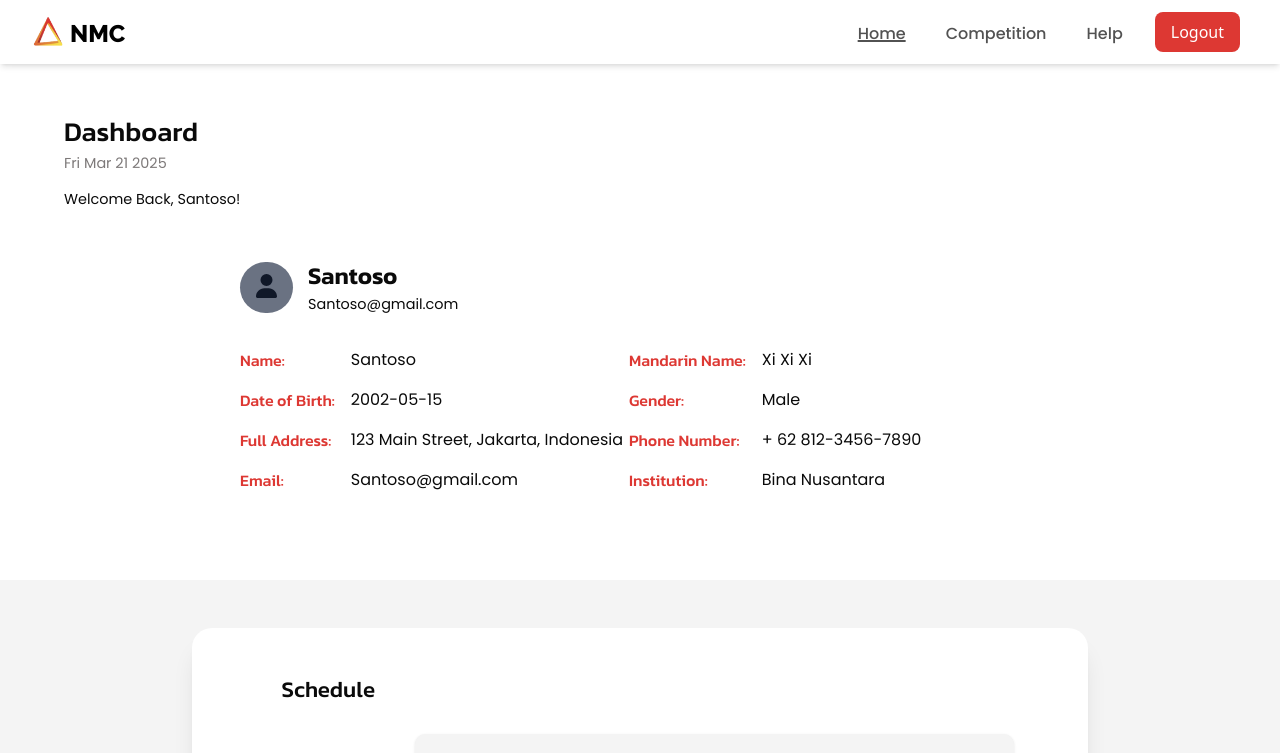
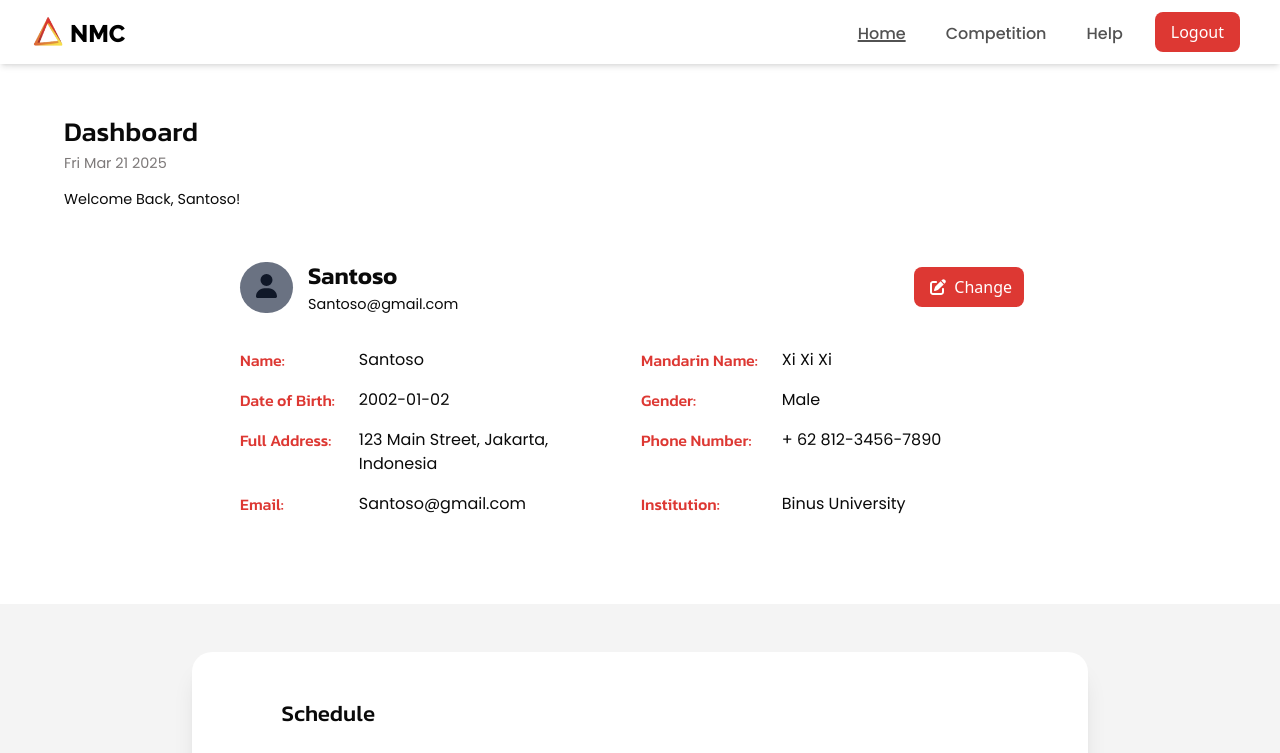
Before and after one commit to Ella-Raputri/WADS-FinalProject, a React (Vite) app in the folder frontend/: page /userhome in a window 1280 px wide. Shown: the top 753 px of the page. Built offline with nearby package versions, Linux system fonts and the light colour scheme.

Commit message:
HomepageUpdate

```diff
--- /dev/null
+++ b/frontend/src/components/EditAccount.jsx
@@ -0,0 +1,65 @@
+import Modal from "react-modal";
+import { useEffect, useState } from "react";
+
+export const EditAccount = ({isOpen, setIsOpen, userName, mandarinName, email, dateOfBirth, gender, address, phoneNumber, institution, setUsername, setMandarinName, setEmail, setDateOfBirth, setGender, setAddress, setPhoneNumber, setInstitution}) => {
+
+    useEffect(() => {
+        if (isOpen) {
+            document.body.style.overflow="hidden";
+        }
+        return () => {
+            document.body.style.overflow="auto";
+        }
+    })
+
+    const [userNameText, setUserNameText] = useState(userName);
+    const [mandarinNameText, setMandarinNameText] = useState(mandarinName);
+    const [emailText, setEmailText] = useState(email);
+    const [dateOfBirthText, setDateOfBirthText] = useState(dateOfBirth);
+    const [genderText, setGenderText] = useState(gender);
+    const [addressText, setAddressText] = useState(address);
+    const [phoneNumberText, setPhoneNumberText] = useState(phoneNumber);
+    const [institutionText, setInstitutionText] = useState(institution);
+
+    const applyChanges = () => {
+        setUsername(userNameText);
+        setMandarinName(mandarinNameText);
+        setEmail(emailText);
+        setDateOfBirth(dateOfBirthText);
+        setGender(genderText);
+        setAddress(addressText);
+        setPhoneNumber(phoneNumberText);
+        setInstitution(institutionText);
+
+        alert("Changes Applied!")
+    }
+
+    return(
+        <Modal isOpen={isOpen} onRequestClose={() => {
+            setIsOpen(false);
+        }} className="items-center font-poppins flex flex-col w-[90%] md:w-[70%] bg-white mx-auto shadow-xl relative overflow-y-auto scrollbar-thin rounded-[10px] xl:max-w-[1200px] 2xl:max-w-[1800px]" overlayClassName="flex justify-center items-center inset-0 fixed z-1000 bg-[rgba(0,0,0,0.5)] overflow-hidden">
+            <p className="font-kanit text-center text-[1.3rem] mt-[1.5em]">Edit Account</p>
+            <span className="text-[2.3rem] xl:text-[2.7rem] absolute top-0 right-0 mr-[1em] md:mr-[1.5em] mt-[0.4em] cursor-pointer" onClick={() => {setIsOpen(false)}}>&times;</span>
+
+            <div className="grid grid-cols-[auto] max-h-[60vh] lg:max-h-none overflow-y-auto sm:grid-cols-[auto_1fr] gap-y-[0.5em] md:gap-y-[1.2em] gap-x-[1.5em] mt-[2em]">
+                <p>Name:</p>
+                <input type="text" className="rounded-[5px] border border-black pl-[1em] text-gray-500" value={userNameText} onChange={(e) => {setUserNameText(e.target.value)}} />
+                <p>Mandarin Name:</p>
+                <input type="text" className="rounded-[5px] border border-black pl-[1em] text-gray-500" value={mandarinNameText} onChange={(e) => {setMandarinNameText(e.target.value)}} />
+                <p>Date of Birth:</p>
+                <input type="text" className="rounded-[5px] border border-black pl-[1em] text-gray-500" value={dateOfBirthText} onChange={(e) => {setDateOfBirthText(e.target.value)}} />
+                <p>Gender:</p>
+                <input type="text" className="rounded-[5px] border border-black pl-[1em] text-gray-500" value={genderText} onChange={(e) => {setGenderText(e.target.value)}} />
+                <p>Full Address:</p>
+                <input type="text" className="rounded-[5px] border border-black pl-[1em] text-gray-500" value={addressText} onChange={(e) => {setAddressText(e.target.value)}} />
+                <p>Phone Number:</p>
+                <input type="text" className="rounded-[5px] border border-black pl-[1em] text-gray-500" value={phoneNumberText} onChange={(e) => {setPhoneNumberText(e.target.value)}} />
+                <p>Email:</p>
+                <input type="text" className="rounded-[5px] border border-black pl-[1em] text-gray-500" value={emailText} onChange={(e) => {setEmailText(e.target.value)}} />
+                <p>Institution:</p>
+                <input type="text" className="rounded-[5px] border border-black pl-[1em] text-gray-500" value={institutionText} onChange={(e) => {setInstitutionText(e.target.value)}} />
+            </div>
+             <button className='color-component-red rounded-md hover:!bg-red-700 duration-300 text-white cursor-pointer py-2 px-3 mt-[2em] mb-[2em]' onClick={() => {applyChanges()}}>Save Changes</button>
+        </Modal>
+    );
+}
--- a/frontend/src/components/UpcomingCompetitionsList.jsx
+++ b/frontend/src/components/UpcomingCompetitionsList.jsx
@@ -40,8 +40,8 @@ export const UpcomingCompetitionsList = ({competitions}) => {
                 allowTouchMove={false}
                 onSwiper={(Swiper) => {swiperRef.current = Swiper}}
                 onSlideChange={() => updateChange()}>
-                {competitions.map((competition) => (
-                    <SwiperSlide className='flex flex-col items-center'>
+                {competitions.map((competition, index) => (
+                    <SwiperSlide className='flex flex-col items-center' key={index}>
                         <div className="overflow-hidden h-[20vh] max-h-[180px] w-[100%] lg:aspect-[7.5/3.5] lg:h-auto border bg-white">
                             <img src="image_placeholder.jpeg" className="h-[100%] w-[100%] object-center object-cover" />
                         </div>
--- a/frontend/src/components/UserData.jsx
+++ b/frontend/src/components/UserData.jsx
@@ -1,25 +1,25 @@
 export const UserData = ({name, mandarinName, DOB, gender, fullAddress, phoneNumber, email, institution}) => {
     return(
-        <div className="grid grid-cols-[auto_1fr] md:grid-cols-[auto_1fr_auto_1fr] gap-y-[1em] mt-[2em]">
+        <div className="grid grid-cols-[auto_1fr] md:grid-cols-[auto_1fr_auto_1fr] gap-y-[1em] gap-x-[1.5em] mt-[2em]">
                 <p className="text-[#DD3833] font-medium font-kanit">Name:</p>
-                <p className="font-poppins pl-[1em]">{name}</p>
+                <p className="font-poppins">{name}</p>
                 <p className="text-[#DD3833] font-medium font-kanit">Mandarin Name:</p>
-                <p className="font-poppins pl-[1em]">{mandarinName}</p>
+                <p className="font-poppins">{mandarinName}</p>
 
                 <p className="text-[#DD3833] font-medium font-kanit">Date of Birth:</p>
-                <p className="font-poppins pl-[1em]">{DOB}</p>
+                <p className="font-poppins">{DOB}</p>
                 <p className="text-[#DD3833] font-medium font-kanit">Gender:</p>
-                <p className="font-poppins pl-[1em]">{gender}</p>
+                <p className="font-poppins">{gender}</p>
 
                 <p className="text-[#DD3833] font-medium font-kanit">Full Address:</p>
-                <p className="font-poppins pl-[1em]">{fullAddress}</p>
+                <p className="font-poppins">{fullAddress}</p>
                 <p className="text-[#DD3833] font-medium font-kanit">Phone Number:</p>
-                <p className="font-poppins pl-[1em]">{phoneNumber}</p>
+                <p className="font-poppins">{phoneNumber}</p>
 
                 <p className="text-[#DD3833] font-medium font-kanit">Email:</p>
-                <p className="font-poppins pl-[1em]">{email}</p>
+                <p className="font-poppins">{email}</p>
                 <p className="text-[#DD3833] font-medium font-kanit">Institution:</p>
-                <p className="font-poppins pl-[1em]">{institution}</p>
+                <p className="font-poppins">{institution}</p>
         </div>
     )
 }
--- a/frontend/src/pages/participant/HomePage.jsx
+++ b/frontend/src/pages/participant/HomePage.jsx
@@ -1,13 +1,13 @@
-import React from 'react'
+import React, { useState } from 'react'
 import { SecheduleList } from '../../components/ScheduleList';
 import { UpcomingCompetitionsList } from '../../components/UpcomingCompetitionsList';
 import { FontAwesomeIcon } from '@fortawesome/react-fontawesome';
 import { faUser } from '@fortawesome/free-solid-svg-icons';
 import { UserData } from '../../components/UserData';
+import { faEdit } from '@fortawesome/free-solid-svg-icons';
+import { EditAccount } from '@/components/EditAccount';
 
 const HomePage = () => {
-  let userName = "Santoso";
-
   let upcomingCompetitions = [
     {
       title: "Traditional Chinese Songs Singing 1",
@@ -64,6 +64,16 @@ endDate: new Date(2026, 0, 15)
   ]
 
   let sortedCompetitions = upcomingCompetitions.sort((a, b) => a.startDate - b.startDate);
+  const [isEditingAccount, setIsEditingAccount] = useState(false);
+
+  const [userName, setUsername] = useState("Santoso")
+  const [mandarinName, setMandarinName] = useState("Xi Xi Xi")
+  const [email, setEmail] = useState("Santoso@gmail.com")
+  const [dateOfBirth, setDateOfBirth] = useState("2002-01-02");
+  const [gender, setGender] = useState("Male");
+  const [address, setAddress] = useState("123 Main Street, Jakarta, Indonesia");
+  const [phoneNumber, setPhoneNumber] = useState("+ 62 812-3456-7890");
+  const [institution, setInstitution] = useState("Binus University");
 
   return (
     <>
@@ -72,24 +82,28 @@ endDate: new Date(2026, 0, 15)
         <p className='font-poppins text-[#7D7979] text-[0.9rem]'>{new Date().toDateString()}</p>
         <p className='font-poppins text-[0.9rem] mt-[1em]'>Welcome Back, {userName}!</p>
       </div>
-      <div className='flex flex-col w-[95%] sm:w-[70%] mx-auto p-[2em] sm:p-[3em] xl:max-w-[1200px] 2xl:max-w-[1800px]'>
+      <div className='flex flex-col w-[95%] sm:w-[80%] md:w-[70%] mx-auto p-[2em] sm:p-[3em] xl:max-w-[1200px] 2xl:max-w-[1800px]'>
         <div className='flex items-center gap-[15px]'>
           <div className='bg-gray-500 rounded-full h-fit w-fit py-3 px-4'>
             <FontAwesomeIcon icon={faUser} className='text-gray-900 text-[1.5em]' />
           </div>
           <div className='flex flex-col'>
-            <p className='font-semibold font-kanit text-[1.5rem]'>Santoso</p>
-            <p className='font-poppins text-[0.9rem]'>Santoso@gmail.com</p>
+            <p className='font-semibold font-kanit text-[1.5rem]'>{userName}</p>
+            <p className='font-poppins text-[0.9rem]'>{email}</p>
+          </div>
+          <div className='flex justify-end w-[100%] items-center'>
+            <button className='color-component-red rounded-md hover:!bg-red-700 duration-300 text-white cursor-pointer py-2 px-3 hidden sm:block' onClick={() => {setIsEditingAccount(true)}}><FontAwesomeIcon icon={faEdit} className='px-1' /> Change</button>
+            <FontAwesomeIcon icon={faEdit} className='block sm:invisible cursor-pointer' onClick={() => {setIsEditingAccount(true)}} />
           </div>
         </div>
-        <UserData name="Santoso" mandarinName="Xi Xi Xi" DOB="2002-05-15" gender="Male" fullAddress="123 Main Street, Jakarta, Indonesia" phoneNumber="+ 62 812-3456-7890" email="Santoso@gmail.com" institution="Bina Nusantara" />
+        <UserData name={userName} mandarinName={mandarinName} DOB={dateOfBirth} gender={gender} fullAddress={address} phoneNumber={phoneNumber} email={email} institution={institution} />
       </div>
       <div className='bg-[#F4F4F4] w-[100%] mt-[2.5em] flex justify-center items-center relative'>
         <div className='bg-[#FFFFFF] w-[90%] md:w-[70%] shadow-xl rounded-[20px] my-[3em] xl:max-w-[1200px] 2xl:max-w-[1800px]'>
           <p className='font-kanit text-[1.4rem] font-medium sm:ml-[4em] justify-self-center pt-[2em] pb-[0.5em] sm:justify-self-start'>Schedule</p>
           <div className={`h-[70vh] min-h-[200px] max-h-[300px] xl:max-h-[500px] overflow-auto sm:mx-[2em] mb-5`}>
-            {sortedCompetitions.length > 0 ? sortedCompetitions.map((competition) => (
-              <SecheduleList competition={competition} />
+            {sortedCompetitions.length > 0 ? sortedCompetitions.map((competition, index) => (
+              <SecheduleList competition={competition} key={index} />
             )) : (
               <p className='font-poppins text-[#818181] '>-- No Upcoming Competitions --</p>
             )}
@@ -99,8 +113,13 @@ endDate: new Date(2026, 0, 15)
       <p></p>
       <p className='font-kanit text-[1.4rem] ml-[3em] mt-[3em] font-medium'>Upcoming Competitions</p>
       <UpcomingCompetitionsList competitions={upcomingCompetitions} />
+      { isEditingAccount &&
+        <EditAccount isOpen={isEditingAccount} setIsOpen = {setIsEditingAccount}
+        userName={userName} mandarinName={mandarinName} email={email} dateOfBirth={dateOfBirth} gender={gender} address={address} phoneNumber={phoneNumber} institution={institution}
+        setUsername={setUsername} setMandarinName={setMandarinName} setEmail={setEmail} setDateOfBirth={setDateOfBirth} setGender={setGender} setAddress={setAddress} setPhoneNumber={setPhoneNumber} setInstitution={setInstitution}
+        />
+      }
     </>
   )
 }
-
 export default HomePage
```
